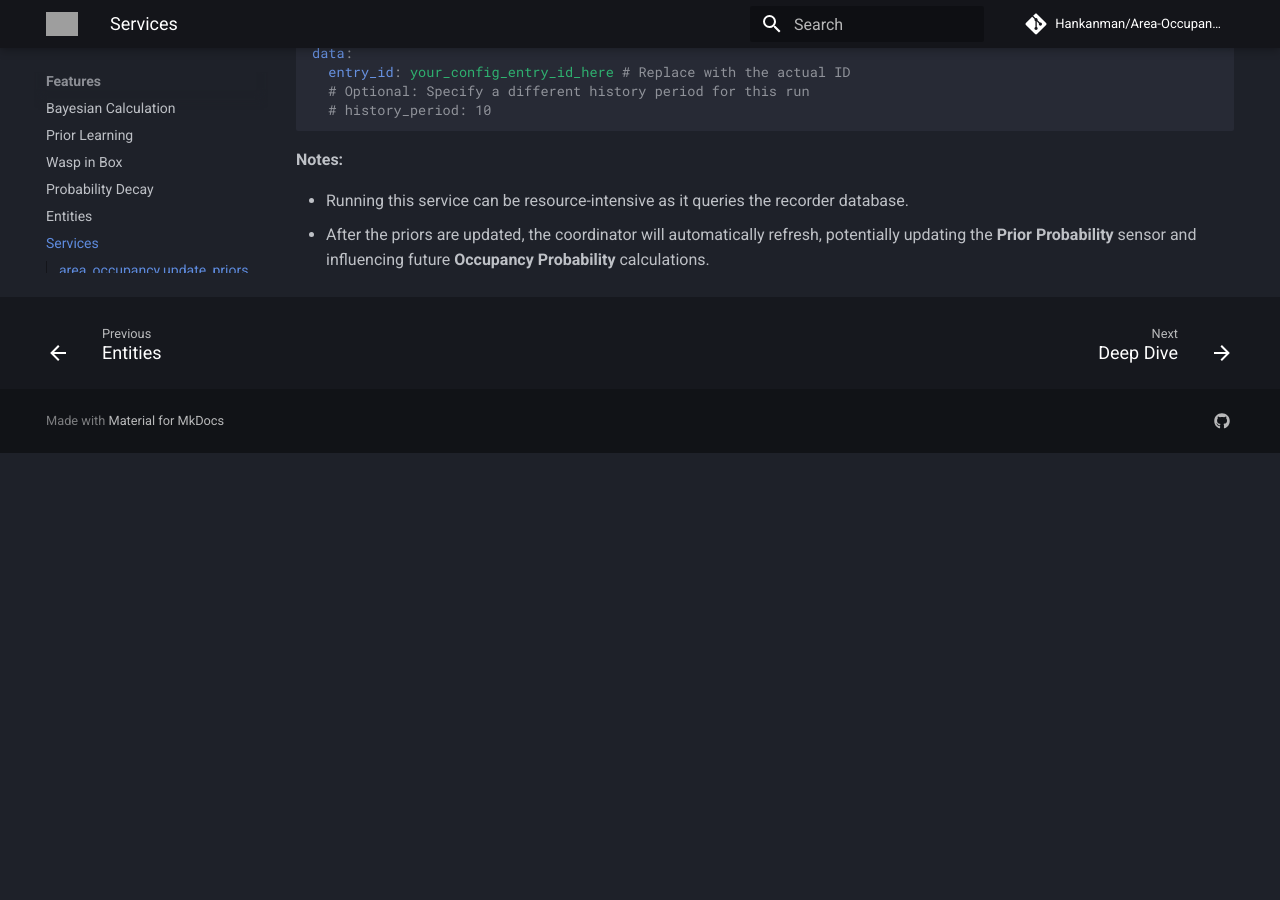
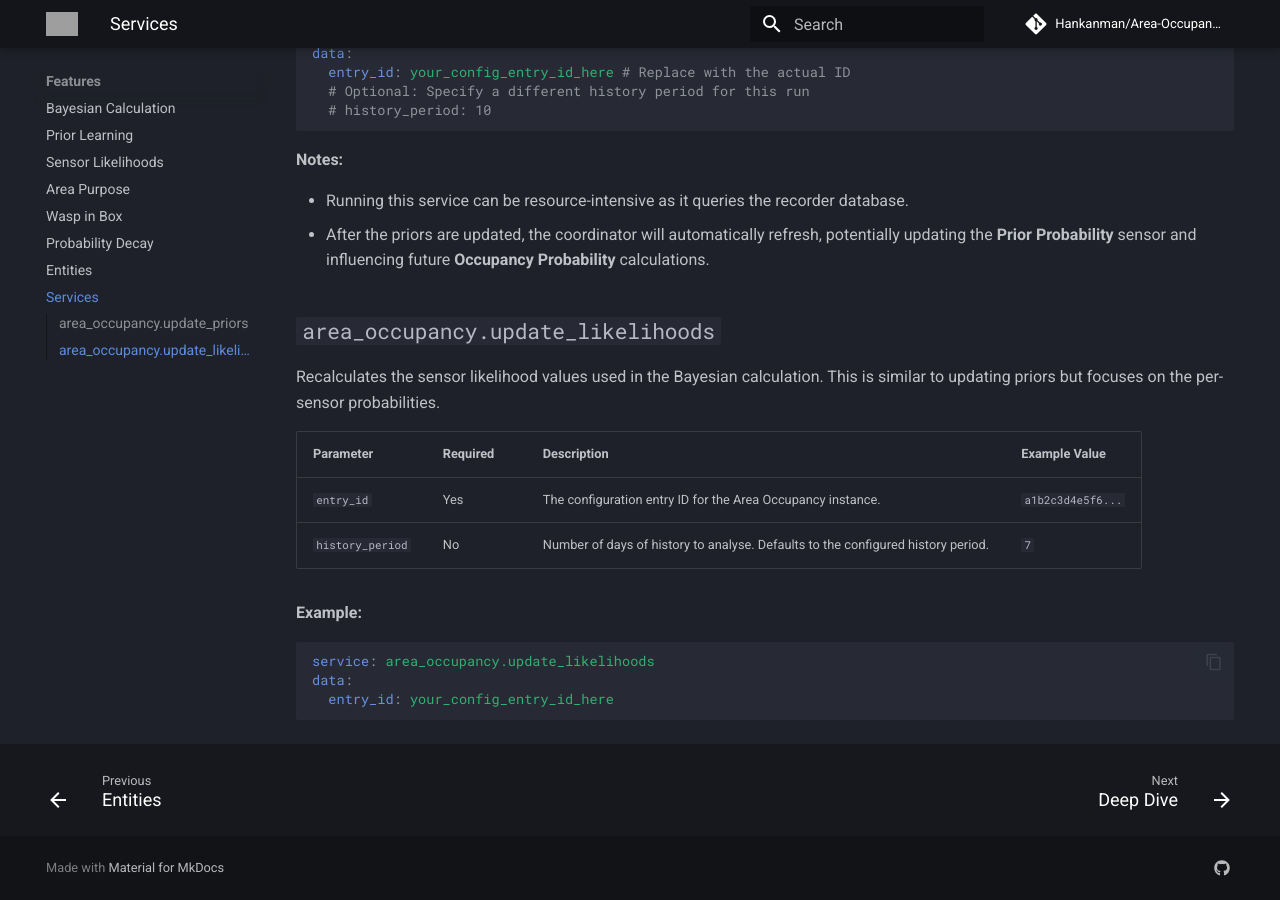
Before and after one commit to Hankanman/Area-Occupancy-Detection, an MkDocs documentation site: the page built from docs/docs/features/services.md, in a window 1280 px wide and 900 px high, scrolled down 690 px. Built offline with MkDocs 1.6.1 and Material for MkDocs 9.7.7, drawn with Linux system fonts in a browser that asks for light colours; comment, search, counter and statistics services are not loaded; before the commit the page ends 1143 px from its top, so only the background shows below that; grey boxes are pictures that could not be loaded.

Commit message:
docs: clarify purpose and services

````diff
--- a/docs/docs/features/services.md
+++ b/docs/docs/features/services.md
@@ -27,3 +27,18 @@ data:
 
 *   Running this service can be resource-intensive as it queries the recorder database.
 *   After the priors are updated, the coordinator will automatically refresh, potentially updating the **Prior Probability** sensor and influencing future **Occupancy Probability** calculations.
+## `area_occupancy.update_likelihoods`
+
+Recalculates the sensor likelihood values used in the Bayesian calculation. This is similar to updating priors but focuses on the per-sensor probabilities.
+
+| Parameter | Required | Description | Example Value |
+|-----------|---------|-------------|---------------|
+| `entry_id` | Yes | The configuration entry ID for the Area Occupancy instance. | `a1b2c3d4e5f6...` |
+| `history_period` | No | Number of days of history to analyse. Defaults to the configured history period. | `7` |
+
+**Example:**
+```yaml
+service: area_occupancy.update_likelihoods
+data:
+  entry_id: your_config_entry_id_here
+```
--- a/docs/mkdocs.yml
+++ b/docs/mkdocs.yml
@@ -88,6 +88,8 @@ nav:
   - Features:
     - Bayesian Calculation: features/calculation.md
     - Prior Learning: features/prior-learning.md
+    - Sensor Likelihoods: features/likelihood.md
+    - Area Purpose: features/purpose.md
     - Wasp in Box: features/wasp-in-box.md
     - Probability Decay: features/decay.md
     - Entities: features/entities.md
````
Also changed, not shown: docs/docs/features/decay.md (+2 -2 lines), docs/docs/features/likelihood.md (added, +12 -0 lines), docs/docs/features/purpose.md (added, +18 -0 lines), docs/docs/getting-started/configuration.md (+5 -1 lines), docs/docs/index.md (+22 -25 lines), README.md.
